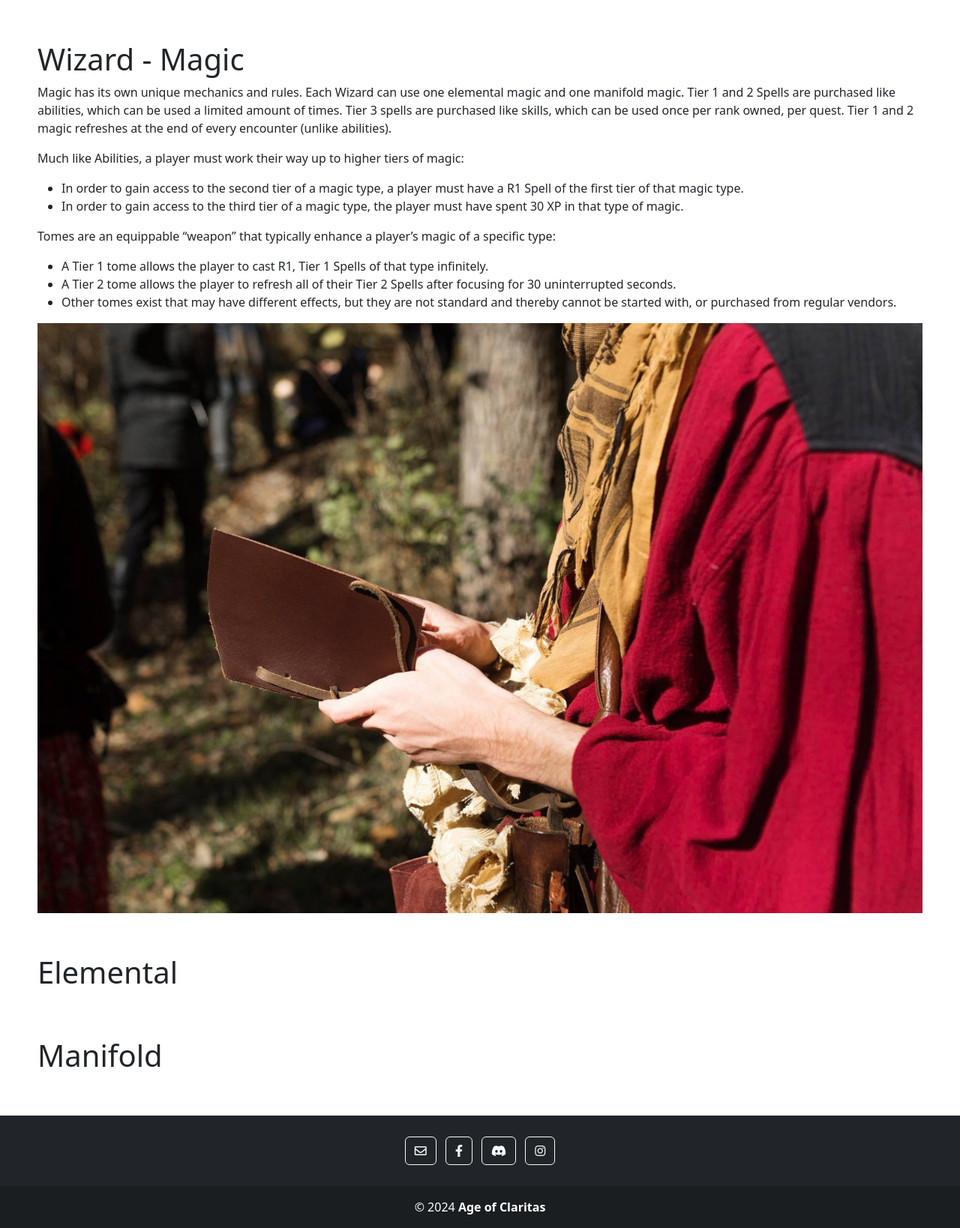
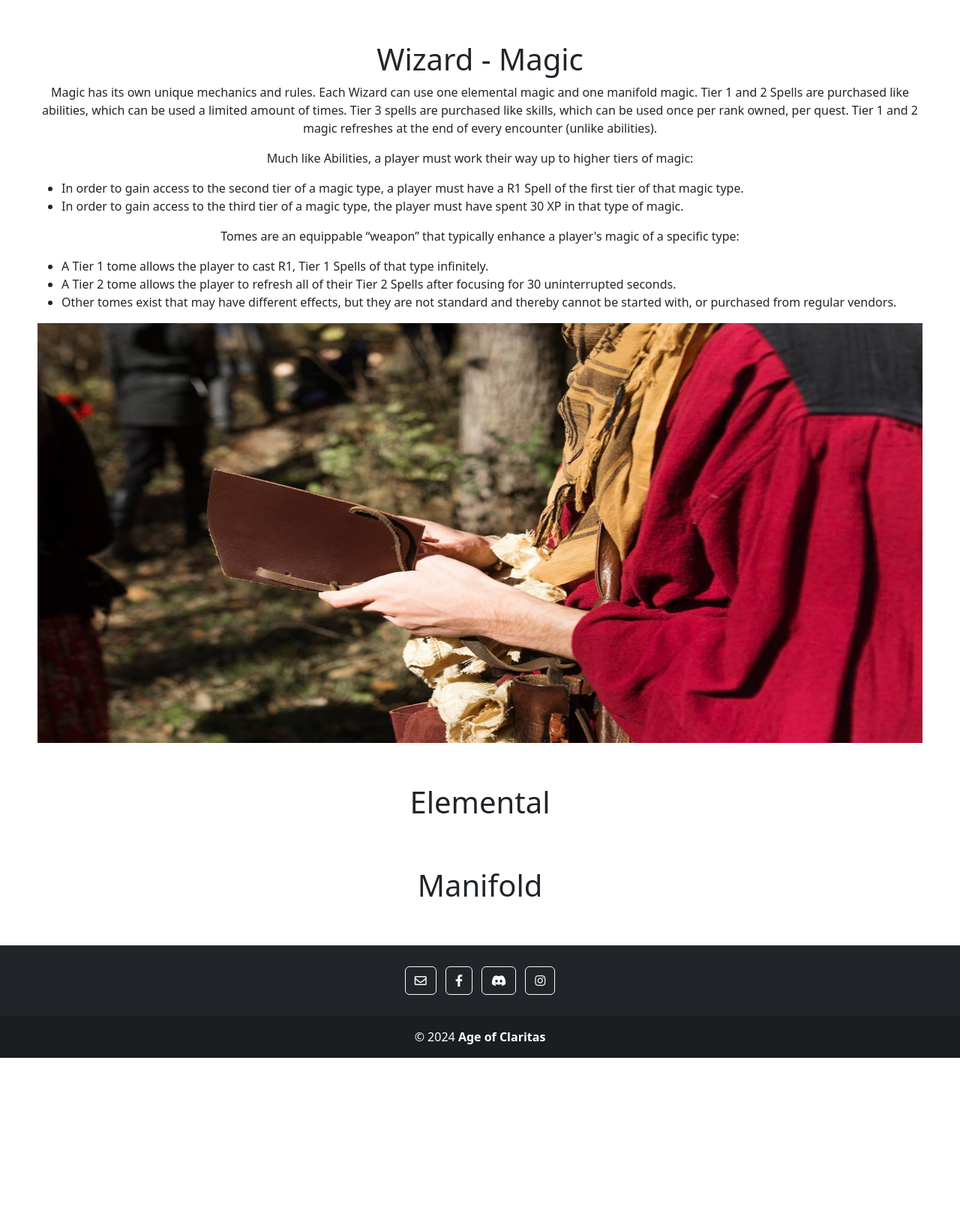
Before and after one commit to KasenFudge/ageofclaritas-webapp, a Django app: page /rulebook/classes/wizard/ in a window 1280 px wide. Shown: the part 76-1714 px from the top of the page at 75% size. After the commit the page ends 1487 px from the top, so only its background shows below. Run offline with Django 5.2, Linux system fonts and the light colour scheme; data that the repository does not hold is empty; parts of the project's set-up code (start-up, migrations or seed data) failed here and were passed over.

Commit message:
Refamiliarizing myself with stuff, sizing images remains a challenge

```diff
--- a/ageofclaritas/static/css/base.css
+++ b/ageofclaritas/static/css/base.css
@@ -10,9 +10,12 @@ html, body {
 }
 
 .content {
+    flex: 1; /* Take up the remaining space for footer */
+}
+
+.display-text {
     margin-left: 50px;
     margin-right: 50px;
-    flex: 1; /* Take up the remaining space for footer */
 }
 
 .navbar-logo {
@@ -45,7 +48,7 @@ a:hover {
     text-decoration: underline;
 }
 
-img {
+.page-image {
     /* Set Max Width Property for specific images for sizing */
     width: 100%;
     height: auto;
--- a/ageofclaritas/templates/base/base.html
+++ b/ageofclaritas/templates/base/base.html
@@ -16,16 +16,15 @@
     <link href="{% static '/css/base.css' %}" rel="stylesheet">
   </head>
   <body>
-    {% include 'base_nav.html' %}
     <div class="wrapper">
+      {% include 'base_nav.html' %}
       <div class="content">
         {% block content %}
 
         {% endblock %}
       </div>
+      {% include 'base_footer.html' %}
     </div>
-
-    {% include 'base_footer.html' %}
     <script src="https://cdn.jsdelivr.net/npm/bootstrap@5.3.3/dist/js/bootstrap.bundle.min.js" integrity="sha384-YvpcrYf0tY3lHB60NNkmXc5s9fDVZLESaAA55NDzOxhy9GkcIdslK1eN7N6jIeHz" crossorigin="anonymous"></script>
   </body>
 </html>
--- a/rulebook/templates/rulebook/class-detail.html
+++ b/rulebook/templates/rulebook/class_detail.html
@@ -43,9 +43,9 @@
         {% if base_class.name == "Warrior" %}
             <h1 id="warrior-titles" class="text-center">Warrior Titles</h1>
             <p>
-                A player can earn up to 5 titles. Each warrior can eventually get 1 major title and can have 2 minor ones active at a time.
+                A warrior can earn up to 5 titles. Each warrior can eventually get 1 major title and can have 2 minor ones active at a time.
                 The major title can go up to R3 and is mostly permanent. Minor titles can only get to R2 and may be switched out at a rest/in town.
-                R1s are free, R2s and R3s are 5 XP. The warrior must accomplish a task to earn each rank. A player starts with 1 active slot and gets
+                R1s are free, R2s and R3s are 5 XP. The warrior must accomplish a task to earn each rank. Warriors start with 1 active slot and gets
                 another active when they join the guild and another active when they join the faction.
             </p>
             <h2 class="text-center">Weapon Titles</h2>
--- a/rulebook/templates/rulebook/classes.html
+++ b/rulebook/templates/rulebook/classes.html
@@ -6,7 +6,7 @@
         <center>
             <h1>Classes</h1>
             <h2>Skills and Abilities</h2>
-            {% include 'rulebook/skill-ability-table.html' %}
+            {% include 'rulebook/skill_ability_table.html' %}
             <p>
                 A character's Class determines many of the Talents they have access to and influences their playstyle.
                 Click on a Class or Faction to view their Class-specific Talents on a separate page.
@@ -15,7 +15,7 @@
             <div class="container-fluid">
                 <div class="row">
                    <div class="col-12 d-flex justify-content-center align-items-center">
-                        <img src="{% static 'images/4guysHouseOctavious.jpg' %}" style="max-width: 900px;">
+                        <img src="{% static 'images/4guysHouseOctavious.jpg' %}" class="page-image" style="max-width: 100vh;">
                     </div>
                 </div>
             </div>
--- a/rulebook/templates/rulebook/wizard-detail.html
+++ b/rulebook/templates/rulebook/wizard_detail.html
@@ -3,14 +3,14 @@
 
 {% block content %}
     <div class="display-text">
-        <h1>Wizard - Magic</h1>
-        <p>
+        <h1 class="text-center">Wizard - Magic</h1>
+        <p class="text-center">
             Magic has its own unique mechanics and rules. Each Wizard can use one elemental magic and one manifold magic.
             Tier 1 and 2 Spells are purchased like abilities, which can be used a limited amount of times.
             Tier 3 spells are purchased like skills, which can be used once per rank owned, per quest. Tier 1 and 2 magic
             refreshes at the end of every encounter (unlike abilities).
         </p>
-        <p>
+        <p class="text-center">
             Much like Abilities, a player must work their way up to higher tiers of magic:
             <ul>
                 <li>
@@ -23,8 +23,8 @@
                 </li>
             </ul>
         </p>
-        <p>
-            Tomes are an equippable “weapon” that typically enhance a player’s magic of a specific type:
+        <p class="text-center">
+            Tomes are an equippable “weapon” that typically enhance a player's magic of a specific type:
             <ul>
                 <li>
                     A Tier 1 tome allows the player to cast R1, Tier 1 Spells of that type infinitely.
@@ -40,11 +40,13 @@
             </ul>
         </p>
 
-        <img src="{% static 'images/WizardDetailImage.jpg' %}">
+        <div class="col-12 d-flex justify-content-center align-items-center"></div>
+            <img src="{% static 'images/WizardDetailImage.jpg' %}" class="page-image" style="max-height: 70vh;">
+        </div>
 
-        <h1>Elemental</h1>
+        <h1 class="text-center">Elemental</h1>
         {% for elemental, talents in elementals %}
-            <h2 id="{{ elemental.name }}">{{ elemental.name }}</h2>
+            <h2 class="text-center" id="{{ elemental.name }}">{{ elemental.name }}</h2>
             {% if talents.tier_1 %}
                 <h3 class="text-center">Tier 1</h3>
                 {% for talent in talents.tier_1 %}
@@ -68,9 +70,9 @@
             {% endif %}
         {% endfor %}
 
-        <h1>Manifold</h1>
+        <h1 class="text-center">Manifold</h1>
         {% for manifold, talents in manifolds %}
-            <h2 id="{{ manifold.name }}">{{ manifold.name }}</h2>
+            <h2 class="text-center" id="{{ manifold.name }}">{{ manifold.name }}</h2>
             {% if manifold.name == "Neuromancy" %}
                 <p class="text-center">
                     Every time a Neuromancy spell is purchased, it increases the player's Mental Fortitude by 1.
--- a/rulebook/views.py
+++ b/rulebook/views.py
@@ -28,7 +28,7 @@ class ClassesView(TemplateView):
 
 class ClassDetailView(ListView):
     model = Class
-    template_name = "rulebook/class-detail.html"
+    template_name = "rulebook/class_detail.html"
     context_object_name = "class_data"
 
     allowed_names = ['Cleric', 'Noble', 'Ranger', 'Rogue', 'Spellbinder', 'Warrior']
@@ -96,7 +96,7 @@ class ClassDetailView(ListView):
 
 class WizardDetailView(ListView):
     model = Class
-    template_name = "rulebook/wizard-detail.html"
+    template_name = "rulebook/wizard_detail.html"
     context_object_name = "wizard_data"
 
 
@@ -156,7 +156,7 @@ class KinView(ListView):
 
 class KinDetailView(DetailView):
     model = Kin
-    template_name = "rulebook/kin-detail.html"
+    template_name = "rulebook/kin_detail.html"
     context_object_name = "kin"
 
     def get_object(self):
```
Also changed, not shown: rulebook/templates/rulebook/kin-detail.html (deleted, +0 -56 lines), rulebook/templates/rulebook/kin_detail.html (added, +58 -0 lines), rulebook/templates/rulebook/skill_ability_table.html (renamed from rulebook/templates/rulebook/skill-ability-table.html).
